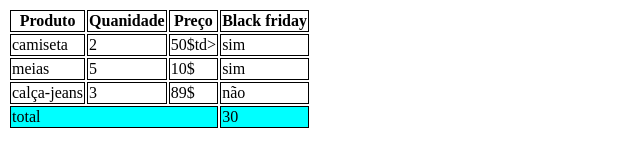
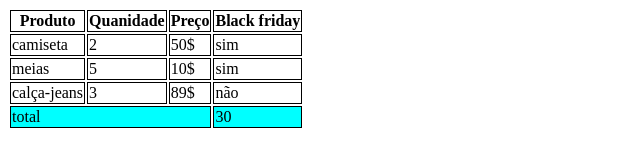
Before and after one commit to dev-lucas-santos/aula-tabela-devquest, a plain HTML site: page index.html in a window 1280 px wide. Shown: the whole page, without its empty margins (0-640 px from the left). Drawn offline with Linux system fonts and the light colour scheme.

Commit message:
alterado a tag

```diff
--- a/index.html
+++ b/index.html
@@ -30,7 +30,7 @@
     <tr>
         <td>camiseta</td>
         <td>2</td>
-        <td>50$td>
+        <td>50$</td>
         <td>sim</td>
     </tr>
      <tr>
```
